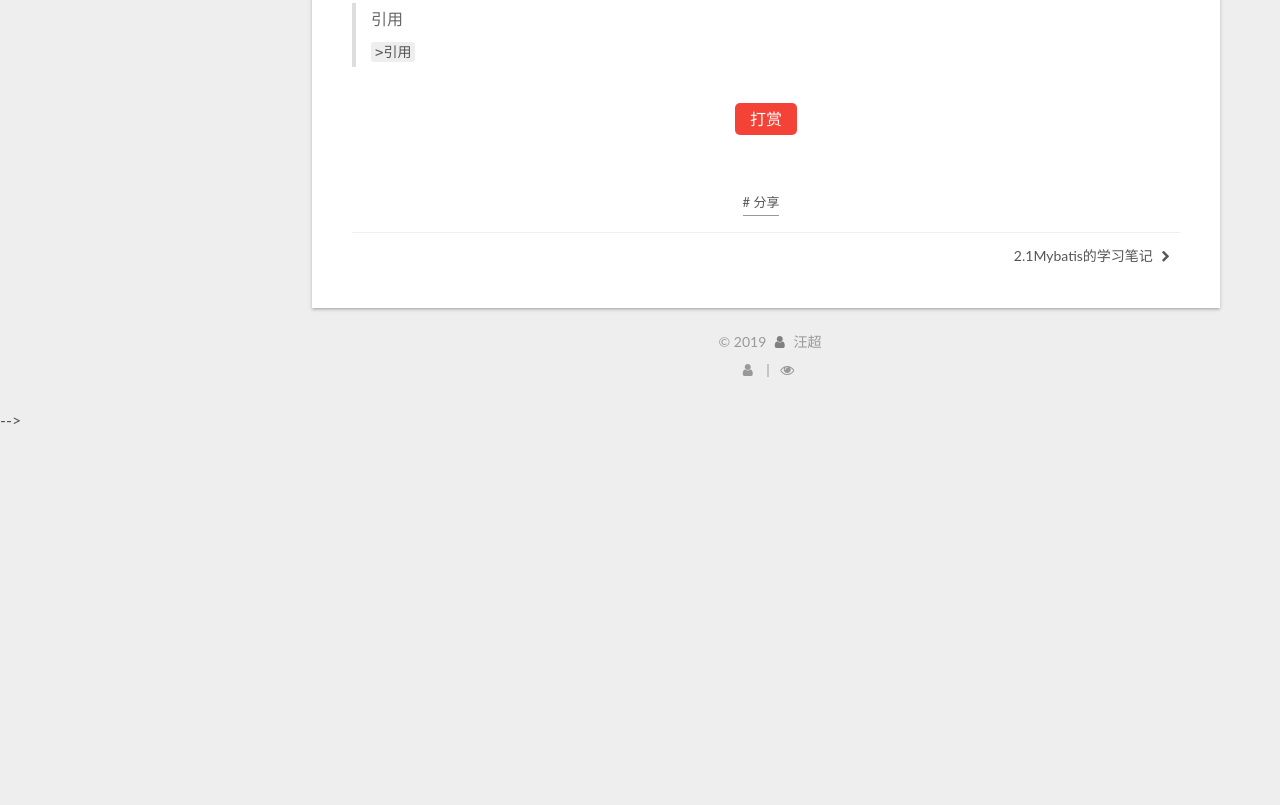
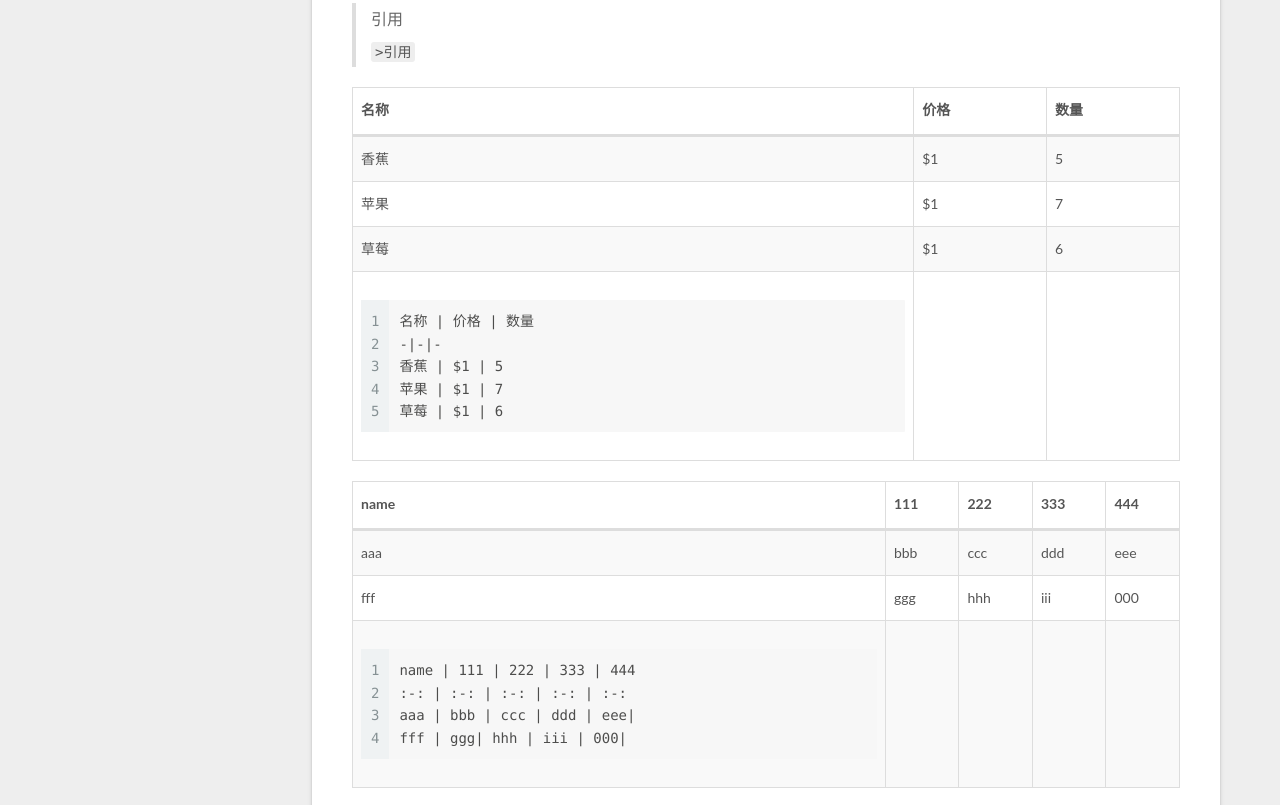
Before and after one commit to chaowang97/chaowang97.github.io, a plain HTML site: page 2019/07/06/1.1Markdown的基本使用/index.html in a window 1280 px wide. Shown: the part 1835-2640 px from the top of the page. Before the commit the page ends 2271 px from the top, so only its background shows below. Drawn offline with Linux system fonts and the light colour scheme; some packages are replaced by stand-ins of ours; a script that the page names is missing.

Commit message:
Site updated: 2019-07-09 08:28:04

```diff
--- a/2019/07/06/1.1Markdown的基本使用/index.html
+++ b/2019/07/06/1.1Markdown的基本使用/index.html
@@ -103,7 +103,7 @@
 <meta property="og:description" content="Markdown的基本使用">
 <meta property="og:locale" content="zh-CN">
 <meta property="og:image" content="https://ss1.bdstatic.com/70cFuXSh_Q1YnxGkpoWK1HF6hhy/it/u=3140522669,3854181466&fm=26&gp=0.jpg">
-<meta property="og:updated_time" content="2019-07-08T00:01:24.223Z">
+<meta property="og:updated_time" content="2019-07-08T12:35:29.933Z">
 <meta name="twitter:card" content="summary">
 <meta name="twitter:title" content="Markdown基本使用">
 <meta name="twitter:description" content="Markdown的基本使用">
@@ -408,7 +408,7 @@
 
                   <span class="post-meta-item-text">更新于</span>
 
-                <time title="修改时间：2019-07-08 08:01:24" itemprop="dateModified" datetime="2019-07-08T08:01:24+08:00">2019-07-08</time>
+                <time title="修改时间：2019-07-08 20:35:29" itemprop="dateModified" datetime="2019-07-08T20:35:29+08:00">2019-07-08</time>
               </span>
 
 
@@ -478,6 +478,67 @@
 <blockquote>
 <p>引用<br><code>&gt;引用</code></p>
 </blockquote>
+<table>
+<thead>
+<tr>
+<th>名称</th>
+<th>价格</th>
+<th>数量</th>
+</tr>
+</thead>
+<tbody><tr>
+<td>香蕉</td>
+<td>$1</td>
+<td>5</td>
+</tr>
+<tr>
+<td>苹果</td>
+<td>$1</td>
+<td>7</td>
+</tr>
+<tr>
+<td>草莓</td>
+<td>$1</td>
+<td>6</td>
+</tr>
+<tr>
+<td><figure class="highlight plain"><table><tr><td class="gutter"><pre><span class="line">1</span><br><span class="line">2</span><br><span class="line">3</span><br><span class="line">4</span><br><span class="line">5</span><br></pre></td><td class="code"><pre><span class="line">名称 | 价格 | 数量</span><br><span class="line">-|-|-</span><br><span class="line">香蕉 | $1 | 5</span><br><span class="line">苹果 | $1 | 7</span><br><span class="line">草莓 | $1 | 6</span><br></pre></td></tr></table></figure></td>
+<td></td>
+<td></td>
+</tr>
+</tbody></table>
+<table>
+<thead>
+<tr>
+<th align="center">name</th>
+<th align="center">111</th>
+<th align="center">222</th>
+<th align="center">333</th>
+<th align="center">444</th>
+</tr>
+</thead>
+<tbody><tr>
+<td align="center">aaa</td>
+<td align="center">bbb</td>
+<td align="center">ccc</td>
+<td align="center">ddd</td>
+<td align="center">eee</td>
+</tr>
+<tr>
+<td align="center">fff</td>
+<td align="center">ggg</td>
+<td align="center">hhh</td>
+<td align="center">iii</td>
+<td align="center">000</td>
+</tr>
+<tr>
+<td align="center"><figure class="highlight plain"><table><tr><td class="gutter"><pre><span class="line">1</span><br><span class="line">2</span><br><span class="line">3</span><br><span class="line">4</span><br></pre></td><td class="code"><pre><span class="line">name | 111 | 222 | 333 | 444</span><br><span class="line">:-: | :-: | :-: | :-: | :-:</span><br><span class="line">aaa | bbb | ccc | ddd | eee| </span><br><span class="line">fff | ggg| hhh | iii | 000|</span><br></pre></td></tr></table></figure></td>
+<td align="center"></td>
+<td align="center"></td>
+<td align="center"></td>
+<td align="center"></td>
+</tr>
+</tbody></table>
 
 
     </div>
--- a/css/main.css
+++ b/css/main.css
@@ -1810,7 +1810,7 @@ pre .javascript .function {
   width: 4px;
   height: 4px;
   border-radius: 50%;
-  background: #3c53b6;
+  background: #e90bd7;
 }
 .feed-link,
 .chat {
```
Also changed, not shown: 2019/07/07/2-2Mybatis的学习笔记/index.html (+31 -3 lines), index.html (+12 -2 lines).
